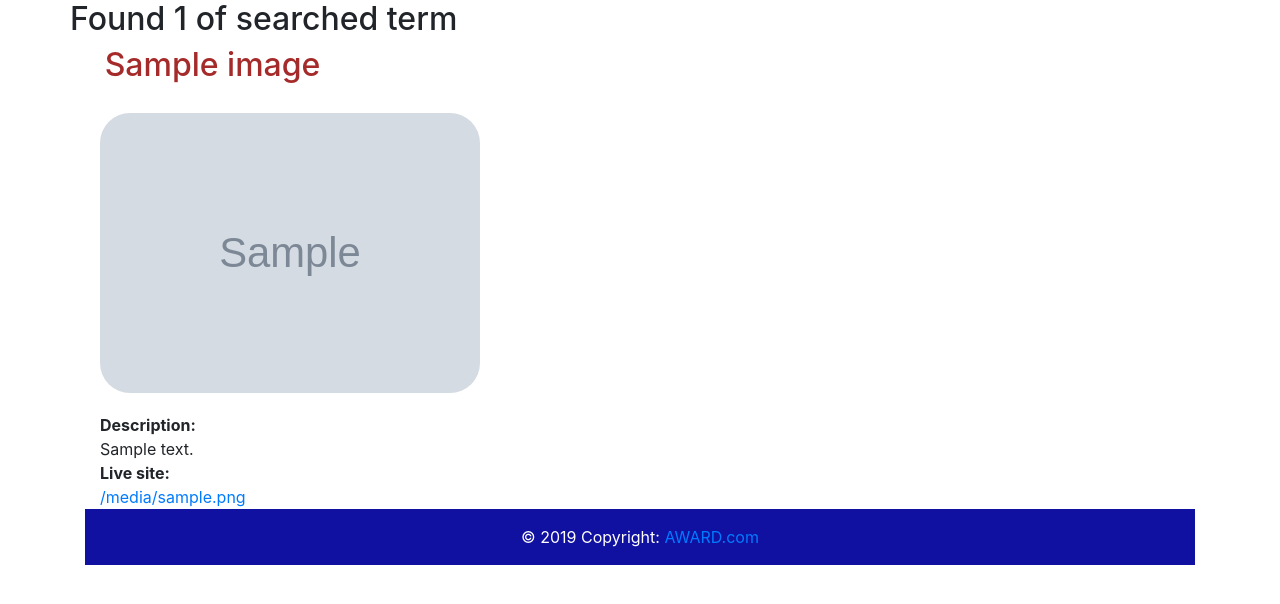
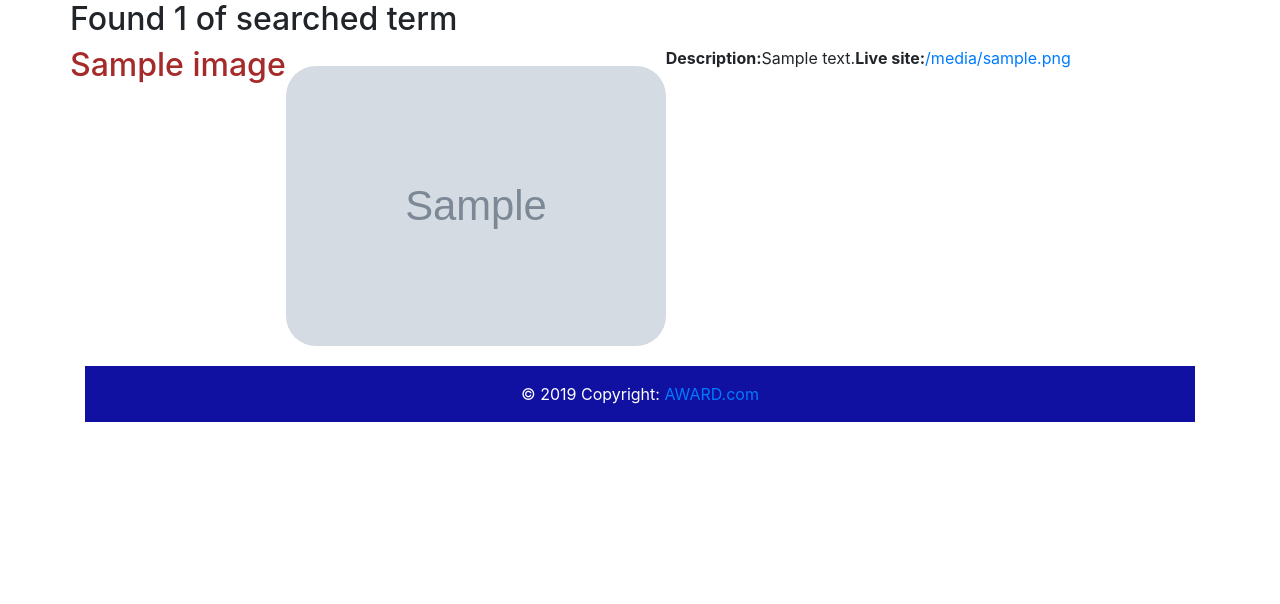
Before and after one commit to samwendo/Awward, a Django app: template projects/templates/all-projects/search.html in a window 1280 px wide. Shown: the part 60-664 px from the top of the page. Run offline with Django 3.2, Linux system fonts and the light colour scheme; the template is opened without the code that fills it: most values are stand-ins (such as "Sample title", 1, 10 or a date in 2020); grey boxes marked "Sample" are stand-in pictures; some libraries are stand-ins or nearby versions.

Commit message:
correting styling in row

```diff
--- a/projects/templates/all-projects/search.html
+++ b/projects/templates/all-projects/search.html
@@ -16,18 +16,18 @@
 
   {% if images %}
     {% for image in images %}
-      <div class="col-sm-6 col-md-3">
+      <!-- <div class="col-sm-6 col-md-3"> -->
           <strong><h2 style="color:brown; text-align: center;">{{image.title}}</h2></strong>
-    <div class="col-xs-6 col-sm-6 col-md-6 col-lg-6">
+    <!-- <div class="col-xs-6 col-sm-6 col-md-6 col-lg-6"> -->
         <img style=" margin-top: 20px; margin-bottom: 20px; width:380px; height:280px; border-radius: 30px;" src="{{image.image.url}}" alt="Image" width='200' length='200'>
         {% autoescape on %}
         <strong>Description: </strong>{{image.description|safe}}
 
         <strong>Live site: </strong><a href="{{image.link|safe}}">{{image.link|safe}}</a>
       {% endautoescape %}
-    </div>
+
     {% endfor %}
   {% endif %}
   </div>
-</div>
+
 {% endblock %}
```
